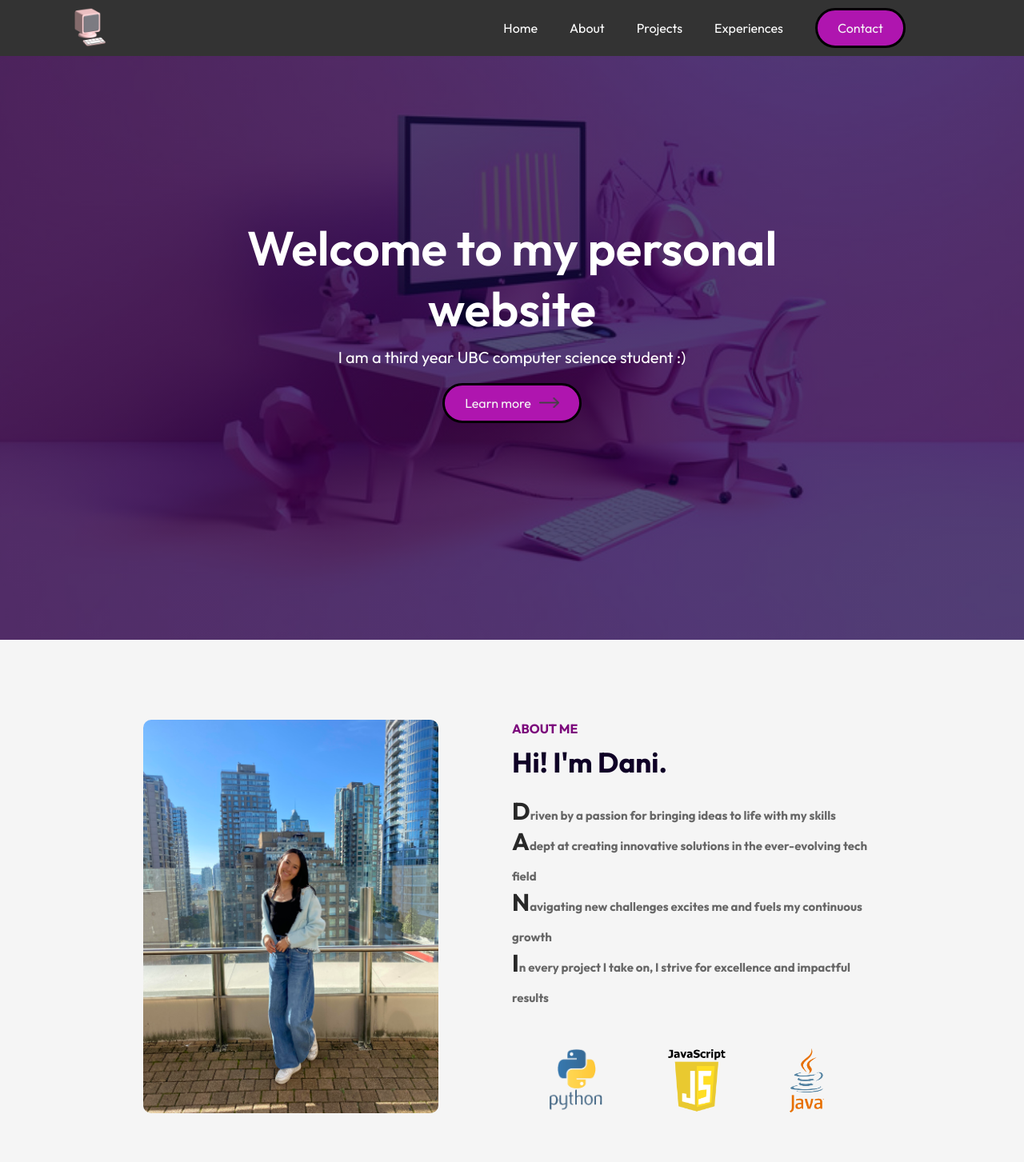
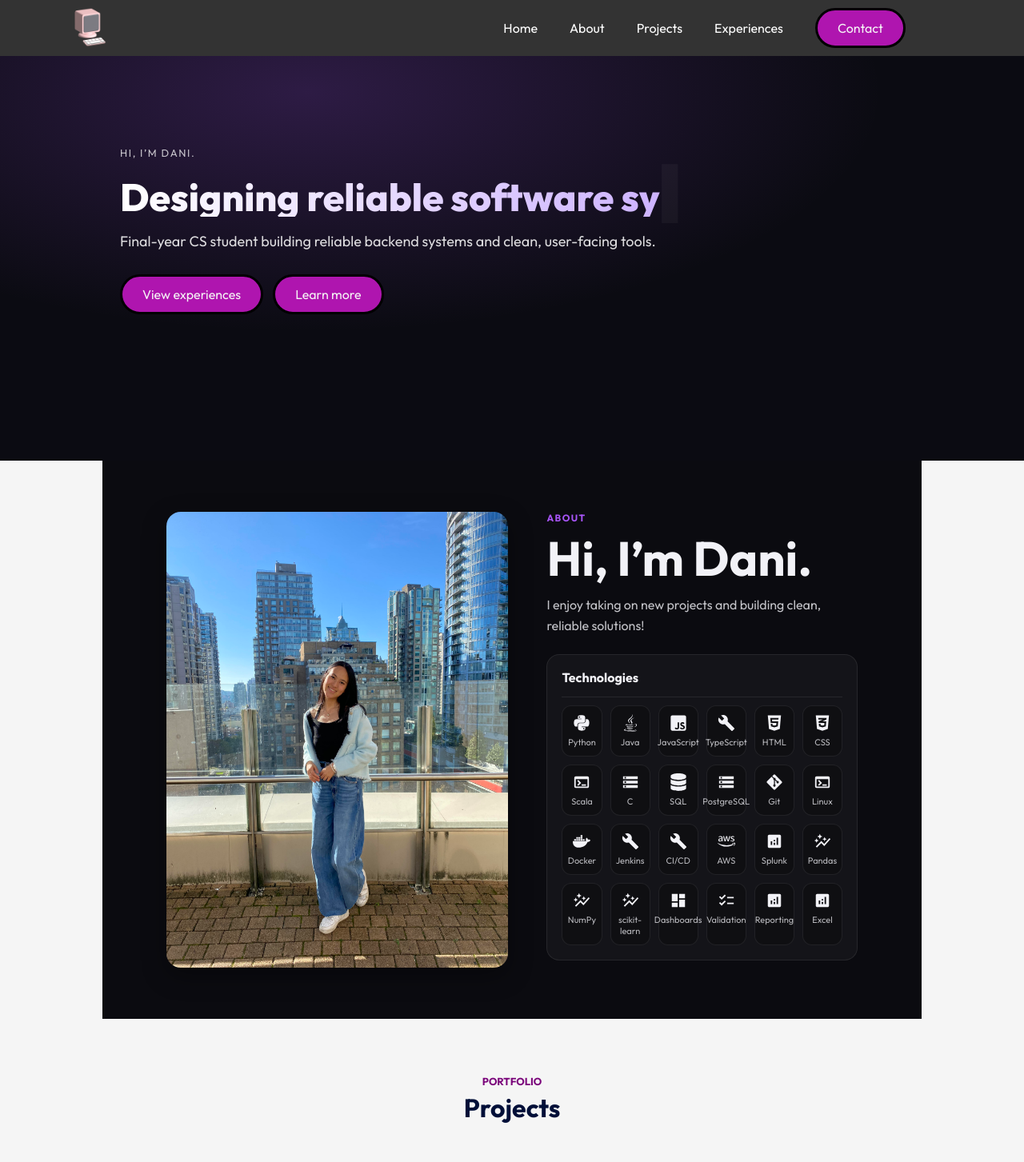
Before and after one commit to daniCodes1/daniCodes1.github.io, a React (Vite) app: page / in a window 1280 px wide. Shown: the top 1453 px of the page at 80% size. Built offline with nearby package versions, Linux system fonts and the light colour scheme.

Commit message:
Revamp hero and about sections

```diff
--- a/src/Components/About/About.css
+++ b/src/Components/About/About.css
@@ -1,56 +1,168 @@
 .about {
-  margin: 100px auto;
-  display: flex;
-  align-items: center;
-  justify-content: space-between;
-  width: 90%;
-}
-.about-left {
-  flex-basis: 40%;
-}
-.about-right {
-  flex-basis: 50%;
-}
-.about-img {
-  width: 100%;
-  border-radius: 10px;
-}
-.about h2 {
-  font-size: 35px;
-  color: rgb(15, 0, 38);
-  margin-top: 10px;
-  margin-bottom: 20px;
-  max-width: 400px;
-}
-.about h3 {
-  font-weight: bold;
-  font-size: 16px;
-  color: rgb(123, 6, 123);
-}
-.about h4 {
-  color: #282828;
-  font-size: 30px;
-}
-.about span {
-  color: #676767;
-  font-size: 15px;
-}
-.languages {
-  height: 80px;
-  margin-top: 50px;
+  display: grid;
+  grid-template-columns: 1.1fr 1fr;
+  gap: 48px;
+  padding: 64px 80px;
+  align-items: start;
+  background: #0b0b10;
+  color: #f2f2f7;
 }
 
-/* MEDIA QUERY */
-@media (max-width: 800px) {
+.about-left {
+  display: flex;
+  justify-content: center;
+}
+
+.about-img {
+  width: min(500px, 100%);
+  border-radius: 18px;
+  object-fit: cover;
+  box-shadow: 0 10px 30px rgba(0, 0, 0, 0.35);
+}
+
+.about-right {
+  max-width: 720px;
+}
+
+.about-starter {
+  letter-spacing: 0.12em;
+  font-weight: 700;
+  color: #a855f7;
+  font-size: 12px;
+  margin: 0 0 10px;
+}
+
+.about-title {
+  margin: 0 0 12px;
+  font-size: 60px;
+  line-height: 1.1;
+}
+
+.about-subtitle {
+  margin: 0 0 22px;
+  color: rgba(242, 242, 247, 0.8);
+  font-size: 16px;
+  line-height: 1.65;
+}
+
+.about-card {
+  background: rgba(255, 255, 255, 0.04);
+  border: 1px solid rgba(255, 255, 255, 0.08);
+  border-radius: 16px;
+  padding: 18px 18px;
+  margin-top: 16px;
+}
+
+.about-card-title {
+  margin: 0 0 14px;
+  font-size: 16px;
+  font-weight: 700;
+}
+
+.about-groups {
+  display: grid;
+  gap: 14px;
+  margin-bottom: 16px;
+}
+
+.about-group h4 {
+  margin: 0 0 8px;
+  font-size: 13px;
+  color: rgba(242, 242, 247, 0.7);
+  font-weight: 700;
+}
+
+.about-tags {
+  display: flex;
+  flex-wrap: wrap;
+  gap: 8px;
+}
+
+.tag {
+  font-size: 12px;
+  padding: 7px 10px;
+  border-radius: 999px;
+  background: rgba(255, 255, 255, 0.06);
+  border: 1px solid rgba(255, 255, 255, 0.08);
+  color: rgba(242, 242, 247, 0.9);
+}
+
+.about-icons {
+  display: grid;
+  grid-template-columns: repeat(6, minmax(0, 1fr));
+  gap: 10px;
+  padding-top: 10px;
+  border-top: 1px solid rgba(255, 255, 255, 0.08);
+}
+
+.icon-tile {
+  background: rgba(0, 0, 0, 0.25);
+  border: 1px solid rgba(255, 255, 255, 0.08);
+  border-radius: 12px;
+  padding: 10px 8px;
+  display: flex;
+  flex-direction: column;
+  align-items: center;
+  gap: 6px;
+  transition: transform 120ms ease, background 120ms ease;
+}
+
+.icon-tile:hover {
+  transform: translateY(-2px);
+  background: rgba(255, 255, 255, 0.06);
+}
+
+.icon {
+  font-size: 22px;
+}
+
+.icon-label {
+  font-size: 11px;
+  color: rgba(242, 242, 247, 0.75);
+  text-align: center;
+}
+
+/* Work experience section */
+.role-top {
+  display: flex;
+  justify-content: space-between;
+  gap: 12px;
+  align-items: baseline;
+}
+
+.role-title {
+  margin: 0;
+  font-weight: 800;
+}
+
+.role-company {
+  margin: 4px 0 0;
+  color: rgba(242, 242, 247, 0.7);
+  font-size: 13px;
+}
+
+.role-dates {
+  margin: 0;
+  color: rgba(242, 242, 247, 0.7);
+  font-size: 13px;
+  white-space: nowrap;
+}
+
+@media (max-width: 980px) {
   .about {
-    flex-direction: column;
+    grid-template-columns: 1fr;
+    padding: 48px 20px;
   }
-  .about-left {
-    flex-basis: 100%;
-    margin: 20px;
-    order: 2;
+  .about-title {
+    font-size: 36px;
   }
-  .about-right {
-    flex-basis: 100%;
+  .about-icons {
+    grid-template-columns: repeat(4, minmax(0, 1fr));
   }
 }
+
+@media (max-width: 520px) {
+  .about-icons {
+    grid-template-columns: repeat(3, minmax(0, 1fr));
+  }
+}
--- a/src/Components/About/About.jsx
+++ b/src/Components/About/About.jsx
@@ -1,30 +1,94 @@
-import React from 'react'
-import './About.css'
-import self_img from '../../assets/website-photo.jpg'
-import java from '../../assets/java.png'
-import js from '../../assets/javascript.png'
-import python from '../../assets/python.png'
+import React from "react";
+import "./About.css";
+import self_img from "../../assets/website-photo.jpg";
 
+import {
+  FaPython,
+  FaJava,
+  FaHtml5,
+  FaCss3Alt,
+  FaJsSquare,
+  FaGitAlt,
+  FaDocker,
+  FaAws,
+  FaDatabase,
+} from "react-icons/fa";
 
-const About = () => {
+import {
+  MdAnalytics,
+  MdAutoGraph,
+  MdChecklist,
+  MdDashboard,
+  MdStorage,
+  MdTerminal,
+  MdBuild,
+} from "react-icons/md";
+
+export default function About() {
+  const iconItems = [
+    { label: "Python", Icon: FaPython },
+    { label: "Java", Icon: FaJava },
+    { label: "JavaScript", Icon: FaJsSquare },
+    { label: "TypeScript", Icon: MdBuild },
+    { label: "HTML", Icon: FaHtml5 },
+    { label: "CSS", Icon: FaCss3Alt },
+    { label: "Scala", Icon: MdTerminal },
+    { label: "C", Icon: MdStorage },
+    { label: "SQL", Icon: FaDatabase },
+    { label: "PostgreSQL", Icon: MdStorage },
+    { label: "Git", Icon: FaGitAlt },
+    { label: "Linux", Icon: MdTerminal },
+    { label: "Docker", Icon: FaDocker },
+    { label: "Jenkins", Icon: MdBuild },
+    { label: "CI/CD", Icon: MdBuild },
+    { label: "AWS", Icon: FaAws },
+    { label: "Splunk", Icon: MdAnalytics },
+    { label: "Pandas", Icon: MdAutoGraph },
+    { label: "NumPy", Icon: MdAutoGraph },
+    { label: "scikit-learn", Icon: MdAutoGraph },
+    { label: "Dashboards", Icon: MdDashboard },
+    { label: "Validation", Icon: MdChecklist },
+    { label: "Reporting", Icon: MdAnalytics },
+    { label: "Excel", Icon: MdAnalytics },
+  ];
+
   return (
-    <div className='about'>
-      <div className='about-left'>
-        <img src={self_img} alt="" className='about-img'/>
+    <section className="about">
+      <div className="about-left">
+        <img src={self_img} alt="Dani" className="about-img" />
       </div>
-      <div className='about-right'>
-        <h3> ABOUT ME </h3>
-        <h2>Hi! I'm Dani.</h2>
-        <h4>D<span>riven by a passion for bringing ideas to life with my skills</span></h4>
-        <h4>A<span>dept at creating innovative solutions in the ever-evolving tech field</span></h4>
-        <h4>N<span>avigating new challenges excites me and fuels my continuous growth</span></h4>
-        <h4>I<span>n every project I take on, I strive for excellence and impactful results</span></h4>
-          <img src={python} alt="python" className='languages'/>
-          <img src={js} alt="js" className='languages'/>
-          <img src={java} alt="java" className='languages' style={{ marginLeft: '45px' }}/>
+
+      <div className="about-right">
+        <p className="about-starter">ABOUT</p>
+        <h2 className="about-title">Hi, I’m Dani.</h2>
+        <p className="about-subtitle">
+          I enjoy taking on new projects and building clean, reliable solutions!
+        </p>
+
+        <div className="about-card">
+          <h3 className="about-card-title">Technologies</h3>
+
+          <div className="about-icons">
+            {iconItems.map(({ label, Icon }) => (
+              <div className="icon-tile" key={label} title={label}>
+                <Icon className="icon" />
+                <span className="icon-label">{label}</span>
+              </div>
+            ))}
+          </div>
+        </div>
+{/*
+        <div className="about-card">
+          <h3 className="about-card-title">Most Recent Experience</h3>
+          <div className="role-top">
+            <div>
+              <p className="role-title">Software Developer Co-op</p>
+              <p className="role-company">Visier</p>
+            </div>
+            <p className="role-dates">May 2025 - Dec 2025</p>
+          </div>
+        </div> */}
       </div>
-    </div>
-  )
+    </section>
+  );
 }
-
-export default About
--- a/src/Components/Hero/Hero.css
+++ b/src/Components/Hero/Hero.css
@@ -1,46 +1,69 @@
-.hero {
-  width: 100%;
-  min-height: 100vh;
-  background: linear-gradient(rgba(8, 0, 58, 0.7), rgba(8, 0, 58, 0.7)), url('../../assets/pink-cs.png');
-  background-color: antiquewhite;
-  background-size: cover;
-  background-position: center;
-  color: #fff;
-  display: flex;
-  align-items: center;
-  justify-content: center;
+.hero{
+  position:relative;
+  min-height:72vh;
+  display:grid;
+  place-items:center;
+  overflow:hidden;
+  padding:72px 20px;
+  background:
+    radial-gradient(1200px 500px at 30% 20%, rgba(168,85,247,0.22), transparent 60%),
+    #0b0b12;
+  color:#fff;
 }
 
-.hero-title {
-  text-align: center;
-  max-width: 800px;
+.hero__particles{
+  position:absolute;
+  inset:0;
+  z-index:0;
+  pointer-events:none;
 }
 
-.hero-title h1 {
-  font-size: 60px;
-  font-weight: 600;
+.hero__content{
+  position:relative;
+  z-index:1;
+  width:min(980px, 92vw);
+  text-align:left;
 }
 
-.hero-title p {
-  font-size: 20px;
-  max-width: 700px;
-  margin: 10px auto 20px;
-}
-/* MEDIA QUERY */
-@media (max-width: 850px) {
-  .hero-title h1 {
-    font-size: 40px;
-  }
+.hero__starter{
+  letter-spacing:0.12em;
+  text-transform:uppercase;
+  font-size:13px;
+  opacity:0.75;
+  margin:0 0 12px;
 }
 
-@media (max-width: 650px) {
-  .hero-title h1 {
-    font-size: 30px;
-    max-width: 400px;
-    margin: auto;
-  }
-  .hero-title p {
-    font-size: 14px;
-    margin: 15px auto 30px;
-  }
+.hero__title{
+  font-size:clamp(34px, 5vw, 60px);
+  line-height:1.05;
+  margin:0 0 14px;
+  font-weight:800;
 }
+
+.hero__gradient{
+  background:linear-gradient(90deg, #ffffff, #cdb3ff);
+  -webkit-background-clip:text;
+  background-clip:text;
+  -webkit-text-fill-color:transparent;
+}
+
+.hero__sub{
+  max-width:60ch;
+  font-size:18px;
+  line-height:1.6;
+  opacity:0.85;
+  margin:0 0 26px;
+}
+
+.hero__ctas{
+  display:flex;
+  gap:12px;
+  flex-wrap:wrap;
+}
+
+.hero__typewriter{
+  white-space: nowrap;
+  display: inline-flex;
+  align-items: baseline;
+  font-size: 0.8em;     /* 🔽 makes only the typewriter smaller */
+}
--- a/src/Components/Hero/Hero.jsx
+++ b/src/Components/Hero/Hero.jsx
@@ -1,19 +1,85 @@
-import React from 'react'
-import './Hero.css'
-import arrow from '../../assets/dark-arrow.png'
+import React, { useMemo } from "react";
+import Particles from "@tsparticles/react";
+import { loadSlim } from "@tsparticles/slim";
+import { useTypewriter, Cursor } from "react-simple-typewriter";
+import "./Hero.css";
 import {Link} from 'react-scroll';
 
-const Hero = () => {
+
+export default function Hero() {
+  const [text] = useTypewriter({
+    words: [
+      "Shipping tools people understand.",
+      "Designing reliable software systems.",
+      "Engineering data-driven platforms.",
+      "Building cool visualizations.",    ],
+    loop: true,
+    delaySpeed: 1200,
+    typeSpeed: 42,
+    deleteSpeed: 22,
+  });
+
+
+  const particlesOptions = useMemo(
+    () => ({
+      fullScreen: { enable: false },
+      background: { color: { value: "transparent" } },
+      fpsLimit: 60,
+      detectRetina: true,
+      particles: {
+        number: { value: 55, density: { enable: true, area: 900 } },
+        color: { value: ["#a855f7", "#ffffff"] },
+        opacity: { value: 0.28 },
+        size: { value: { min: 1, max: 3 } },
+        move: { enable: true, speed: 0.6, outModes: { default: "out" } },
+        links: { enable: true, distance: 140, opacity: 0.14, width: 1 },
+      },
+      interactivity: {
+        events: { onHover: { enable: true, mode: "repulse" } },
+        modes: { repulse: { distance: 120, duration: 0.4 } },
+      },
+    }),
+    []
+  );
+
+  const particlesInit = async (engine) => {
+    await loadSlim(engine);
+  };
+
   return (
-    <div className='hero container'>
-      <div className='hero-title'>
-        <h1>Welcome to my personal website</h1>
-        <p>I am a third year UBC computer science student :)</p>
-        <Link to='about' smooth={true} offset={-100} duration={500}
-          className='btn'>Learn more <img src={arrow} alt="" /></Link>
+    <section className="hero" id="home">
+      <Particles className="hero__particles" init={particlesInit} options={particlesOptions} />
+
+      <div className="hero__content">
+        <p className="hero__starter">Hi, I’m Dani.</p>
+
+        <h1 className="hero__title">
+          <span className="hero__gradient hero__typewriter">{text}</span>
+          <Cursor cursorStyle="▍" />
+        </h1>
+
+        <p className="hero__sub">
+          Final-year CS student building reliable backend systems and clean, user-facing tools.
+        </p>
+
+        <div className="hero__ctas">
+          {/* <a className="btn btn--primary" href="#projects">View experiences</a> */}
+          <Link
+  to="experiences"
+  smooth={true}
+  offset={-260}
+  duration={500}
+  className="btn btn--primary"
+>
+  View experiences
+</Link>
+
+           <Link to='about' smooth={true} offset={-100} duration={500}
+          className='btn'>Learn more </Link>
+        </div>
       </div>
-    </div>
-  )
+    </section>
+  );
 }
 
-export default Hero
+// export default Hero
```
Also changed, not shown: src/Components/Hero/Hero_deprecated.css (added, +28 -0 lines), src/Components/Hero/Hero_deprecated.jsx (added, +19 -0 lines).
